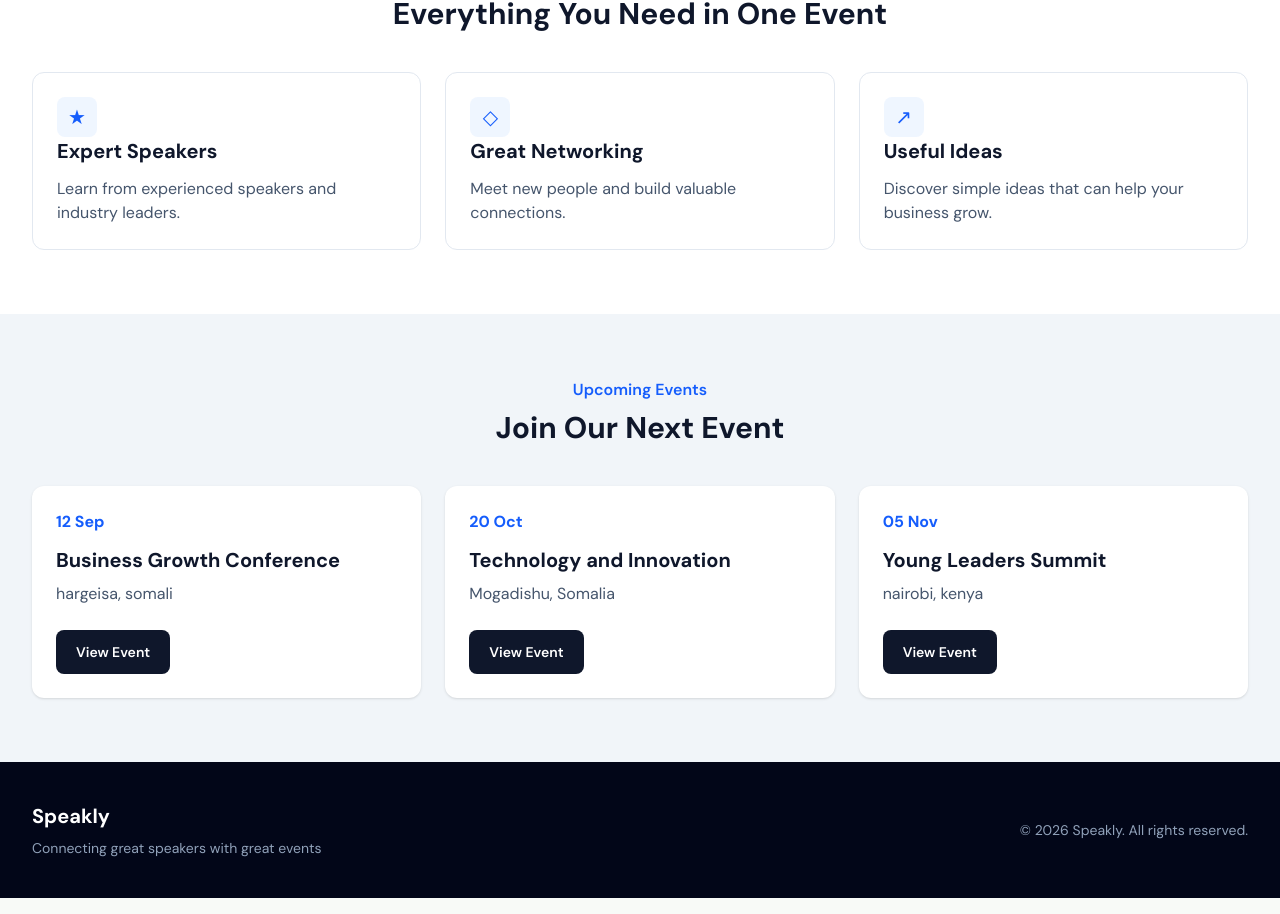
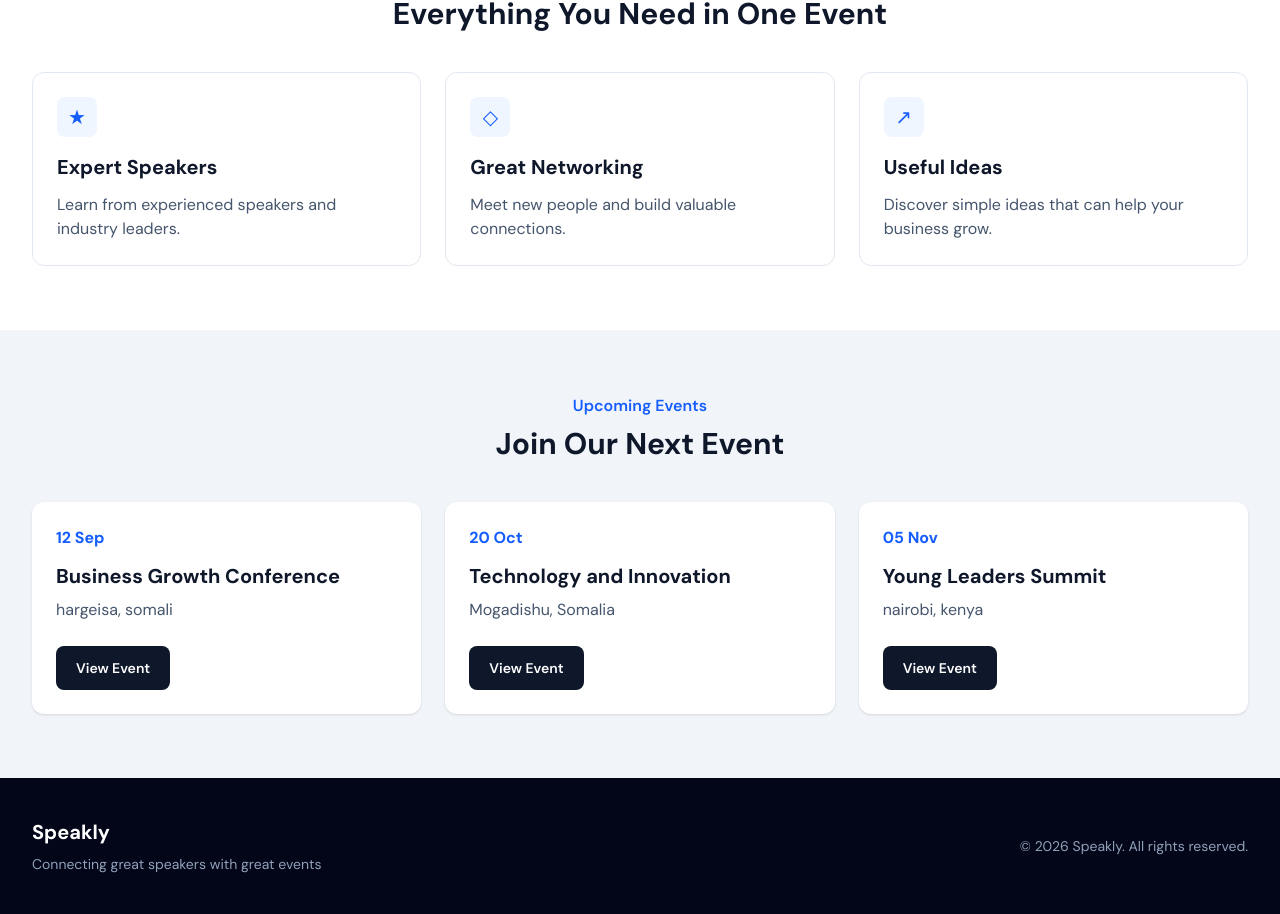
Before and after one commit to Abdullahi47/speaker-event-booking-platform-, a React (Vite) app in the folder frontend/: page / in a window 1280 px wide. Shown: the part 859-1773 px from the top of the page. Built offline with nearby package versions, Linux system fonts and the light colour scheme.

Commit message:
style: space feature card content

```diff
--- a/frontend/src/components/Features.jsx
+++ b/frontend/src/components/Features.jsx
@@ -34,7 +34,7 @@ function Features() {
               className="rounded-xl border border-slate-200 p-6"
             >
               <span aria-hidden="true" className="grid size-10 place-items-center rounded-lg bg-blue-50 text-xl text-blue-600">{feature.icon}</span>
-              <h3 className="text-xl font-bold">{feature.title}</h3>
+              <h3 className="mt-4 text-xl font-bold">{feature.title}</h3>
               <p className="mt-3 text-slate-600">
                 {feature.description}
               </p>
```
